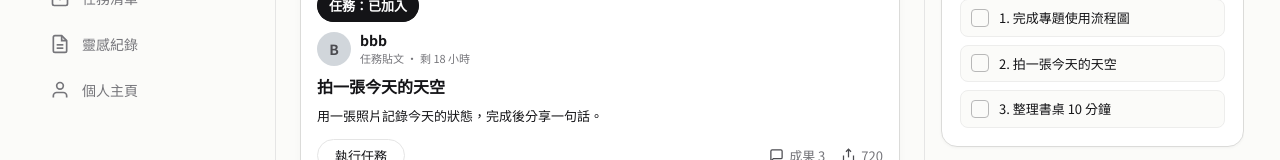
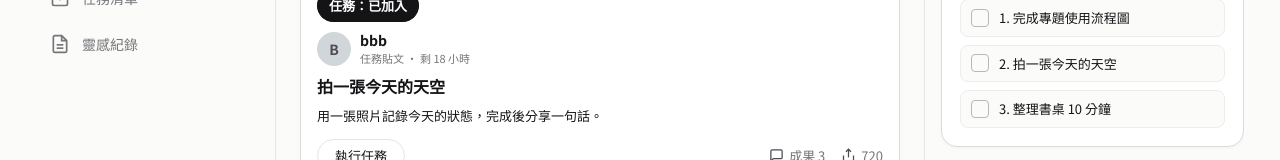
Before and after one commit to joggbe-hash/MY_Project, a Vue app in the folder frontend/: page / in a window 1280 px wide. Shown: the part 167-327 px from the top of the page. Built offline with nearby package versions, Linux system fonts and the light colour scheme.

Commit message:
refactor: remove redundant profile nav item, keep bottom user card as single profile entry

```diff
--- a/frontend/src/components/Sidebar.vue
+++ b/frontend/src/components/Sidebar.vue
@@ -54,20 +54,6 @@
         </div>
         <span>靈感紀錄</span>
       </button>
-
-      <button
-        class="nav-btn"
-        :class="{ active: currentTab === 'profile' }"
-        @click="$emit('change-tab', 'profile')"
-      >
-        <div class="icon-wrap">
-          <svg width="20" height="20" viewBox="0 0 24 24" fill="none" stroke="currentColor" stroke-width="2">
-            <path d="M20 21v-2a4 4 0 0 0-4-4H8a4 4 0 0 0-4 4v2"/>
-            <circle cx="12" cy="7" r="4"/>
-          </svg>
-        </div>
-        <span>個人主頁</span>
-      </button>
     </nav>
 
     <!-- Prominent Action Buttons -->
@@ -91,12 +77,17 @@
 
     <!-- User Profile Micro Card & Logout -->
     <div class="sidebar-user-section">
-      <div class="sidebar-user" @click="$emit('change-tab', 'profile')">
+      <div
+        class="sidebar-user"
+        :class="{ active: currentTab === 'profile' }"
+        @click="$emit('change-tab', 'profile')"
+        title="前往個人檔案"
+      >
         <div class="avatar avatar-sm">
           <span>{{ (currentUser?.username || 'U').charAt(0).toUpperCase() }}</span>
         </div>
         <div class="user-info">
-          <div class="user-name">{{ currentUser?.username || 'lavender_nation' }}</div>
+          <div class="user-name">{{ currentUser?.username || 'mine_account' }}</div>
           <div class="user-handle">{{ currentUser?.weekly_info || '本週完成 5 個任務' }}</div>
         </div>
       </div>
@@ -276,6 +267,12 @@ defineEmits(['change-tab', 'open-create-post', 'open-daily-task', 'logout'])
   background: #ECECE9;
 }
 
+.sidebar-user.active {
+  background: #FFFFFF;
+  border-color: #141417;
+  box-shadow: 0 2px 8px rgba(0, 0, 0, 0.06);
+}
+
 .logout-btn {
   display: flex;
   align-items: center;
```
